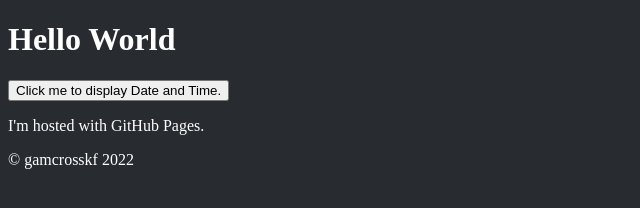
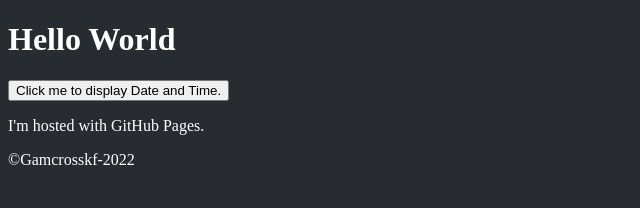
Before and after one commit to gamcrosskf/gamcrosskf.github.io, a plain HTML site: page index.html in a window 1280 px wide. Shown: the full height of the page, 0-640 px from the left. Drawn offline with Linux system fonts and the light colour scheme.

Commit message:
Update index.html

```diff
--- a/index.html
+++ b/index.html
@@ -13,6 +13,6 @@
         <button type="button" onclick=date()> Click me to display Date and Time. </button>
         <p id="date"></p>
         <p> I'm hosted with GitHub Pages. </p>
-        <p> © gamcrosskf 2022 </p>
+        <p> ©Gamcrosskf-2022 </p>
     </body>
 </html>
```
